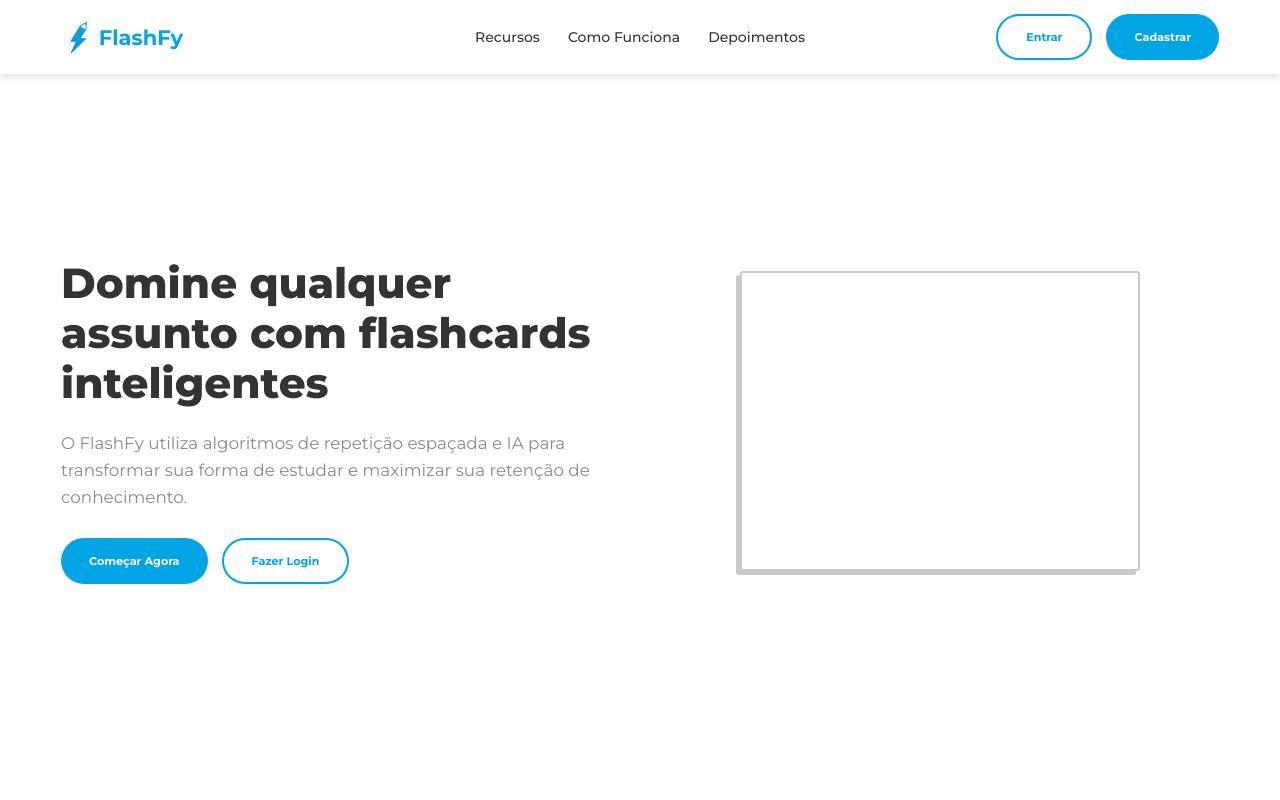
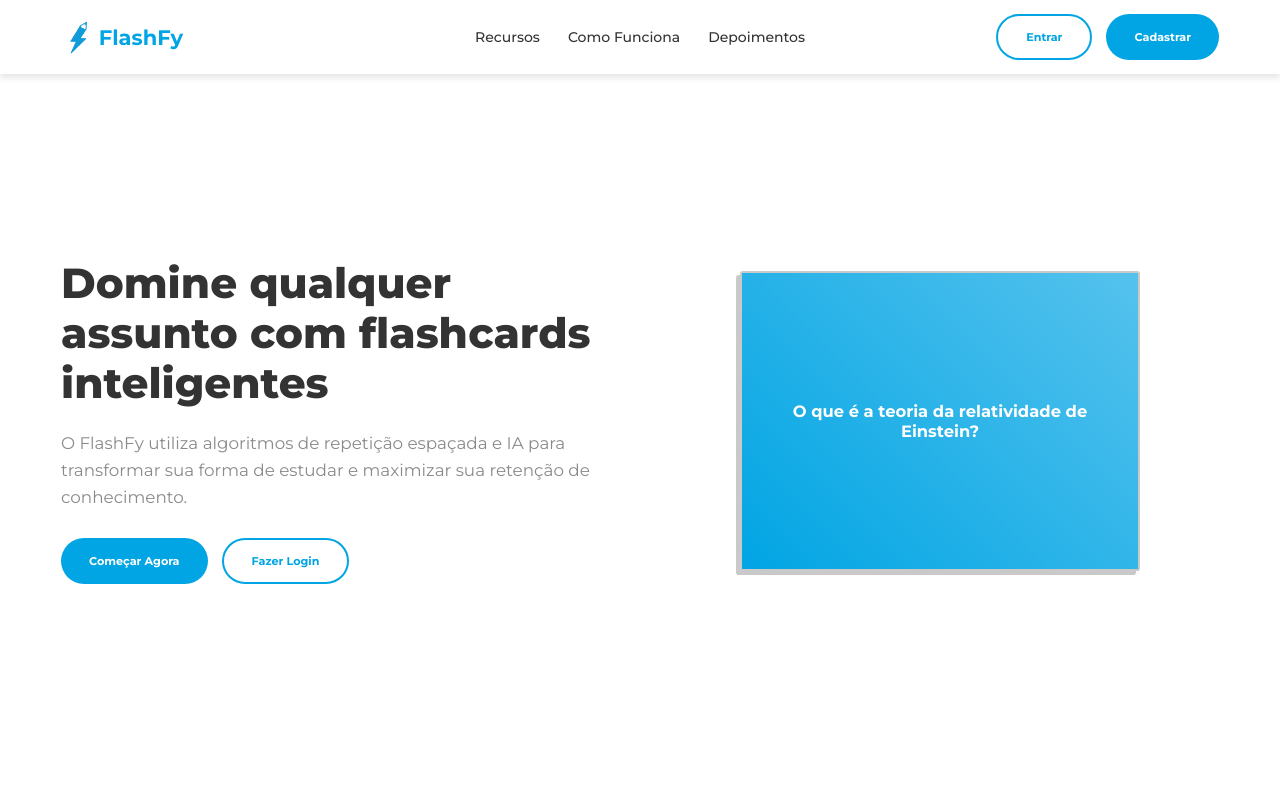
Before and after one commit to FellipeCastro/flashfy, a React (Vite) app: page / in a window 1280 px wide. Shown: the top 800 px of the page. Built offline with nearby package versions, Linux system fonts and the light colour scheme; no server answers.

Commit message:
Update LandingPage.module.css

```diff
--- a/src/pages/LandingPage/LandingPage.module.css
+++ b/src/pages/LandingPage/LandingPage.module.css
@@ -173,7 +173,7 @@
     background: linear-gradient(
         45deg,
         var(--primary-color),
-        var(--gradient-primary-color)
+        var(--primary-color-hover)
     );
     color: var(--secondary-color);
 }
```
